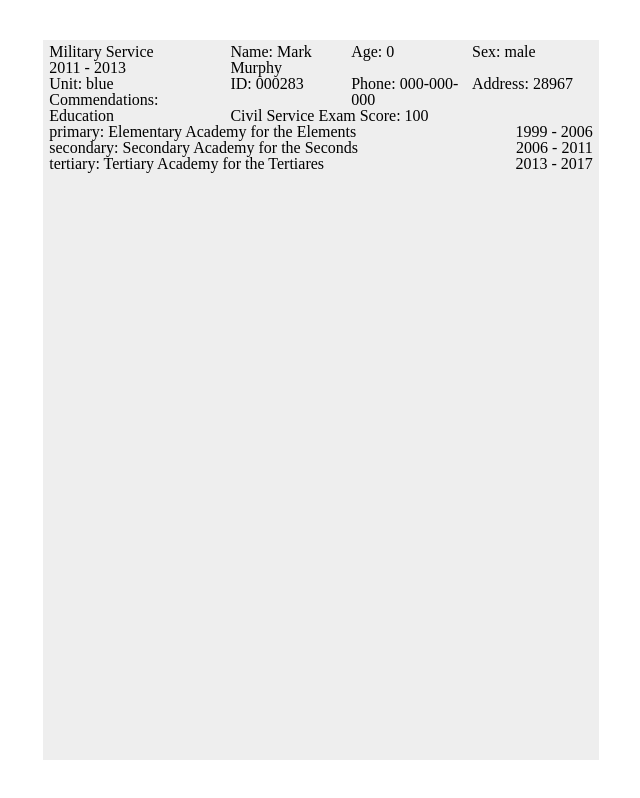
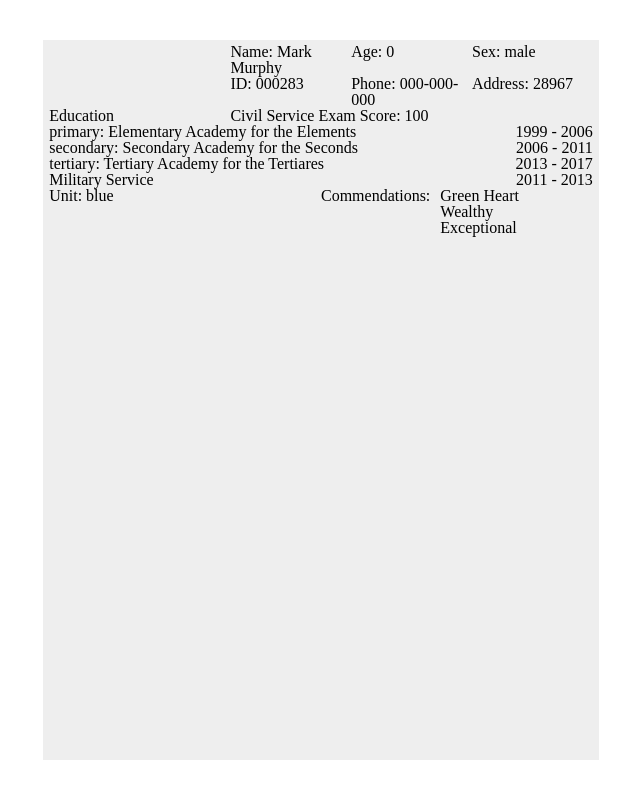
Before and after one commit to boathouse2112/cv_project, a React (Create React App) app: page / in a window 1280 px wide. Shown: the whole page, without its empty margins (319-959 px from the left). Built offline with nearby package versions, Linux system fonts and the light colour scheme.

Commit message:
Add MilitaryService styling

```diff
--- a/src/App.tsx
+++ b/src/App.tsx
@@ -45,7 +45,7 @@ const initialState: AppState = {
     startYear: 2011,
     endYear: 2013,
     unit: 'blue',
-    commendations: [],
+    commendations: ['Green Heart', 'Wealthy', 'Exceptional'],
   },
 };
 
--- /dev/null
+++ b/src/components/MilitaryService.css
@@ -0,0 +1,19 @@
+.military-service {
+  display: grid;
+  grid-template-columns: 1fr 1fr;
+}
+
+.military-service-years {
+  justify-self: end;
+}
+
+.commendations-container {
+  display: flex;
+  flex-direction: row;
+  gap: 10px;
+}
+
+.commendations {
+  display: flex;
+  flex-direction: column;
+}
--- a/src/components/MilitaryService.tsx
+++ b/src/components/MilitaryService.tsx
@@ -1,4 +1,5 @@
 import { Component } from 'react';
+import './MilitaryService.css';
 
 interface MilitaryServiceData {
   startYear: number;
@@ -10,17 +11,19 @@ interface MilitaryServiceData {
 class MilitaryService extends Component<MilitaryServiceData, {}> {
   render() {
     return (
-      <div>
+      <div className="military-service">
         <div>Military Service</div>
-        <div>
+        <div className="military-service-years">
           {this.props.startYear} - {this.props.endYear}
         </div>
         <div>Unit: {this.props.unit}</div>
-        <div>
+        <div className="commendations-container">
           <div>Commendations: </div>
-          <div>{this.props.commendations[0] ?? ''}</div>
-          <div>{this.props.commendations[1] ?? ''}</div>
-          <div>{this.props.commendations[2] ?? ''}</div>
+          <div className="commendations">
+            <div>{this.props.commendations[0] ?? ''}</div>
+            <div>{this.props.commendations[1] ?? ''}</div>
+            <div>{this.props.commendations[2] ?? ''}</div>
+          </div>
         </div>
       </div>
     );
--- a/src/components/Resume.css
+++ b/src/components/Resume.css
@@ -9,7 +9,8 @@
   grid-auto-rows: minmax(min-content, max-content);
   grid-template-areas:
     'none personal-information'
-    'education education';
+    'education education'
+    'military-service military-service';
 }
 
 .personal-information {
@@ -19,3 +20,7 @@
 .education {
   grid-area: education;
 }
+
+.military-service {
+  grid-area: military-service;
+}
```
